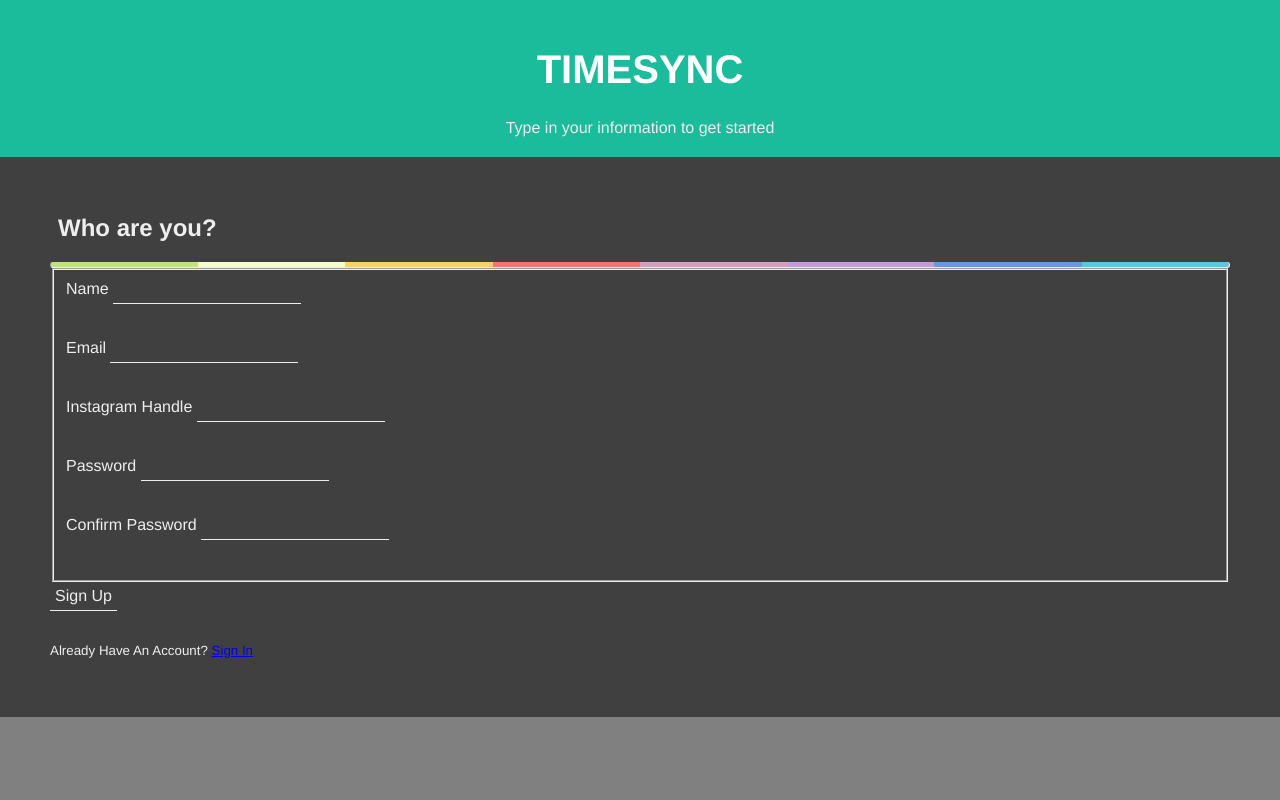
After one commit to wlingga/TimeSync, a Flask app: page /register in a window 1280 px wide. The commit adds this page. Run offline with Flask 2, Linux system fonts and the light colour scheme.

Commit message:
big push

```diff
--- a/app.py
+++ b/app.py
@@ -1,11 +1,12 @@
-from flask import Flask, render_template, request, redirect, url_for
+from flask import Flask, render_template, request, redirect, url_for, flash
 from flask_sqlalchemy import SQLAlchemy
+from forms import RegisterationForm, LoginForm
 
 app = Flask(__name__)
 
 # /// = relative path, //// = absolute path
 app.config['SQLALCHEMY_DATABASE_URI'] = 'sqlite:///db.sqlite'
-app.config['SQLALCHEMY_TRACK_MODIFICATIONS'] = False
+app.config['SECRET_KEY'] = 'amazingpassword'
 db = SQLAlchemy(app)
 
 
@@ -14,12 +15,22 @@ class Todo(db.Model):
     title = db.Column(db.String(100))
     complete = db.Column(db.Boolean)
 
-
 @app.route("/")
 def home():
     todo_list = Todo.query.all()
     return render_template("base.html", todo_list=todo_list)
 
+@app.route("/register", methods=['GET', 'POST'])
+def register():
+    form = RegisterationForm()
+    if form.validate_on_submit():
+        flash(f'Account created for {form.username.data}!', 'success')
+    return render_template('register.html', title='Register', form=form)
+
+@app.route("/login")
+def login():
+    form = LoginForm()
+    return render_template('login.html', title='Login', form=form)
 
 @app.route("/add", methods=["POST"])
 def add():
--- /dev/null
+++ b/forms.py
@@ -0,0 +1,17 @@
+from flask_wtf import FlaskForm
+from wtforms import StringField, PasswordField, SubmitField, BooleanField
+from wtforms.validators import DataRequired, Length, Email, EqualTo
+
+class RegisterationForm(FlaskForm):
+    name = StringField('Name', validators=[DataRequired(), Length(min=1, max=20)])
+    email = StringField('Email', validators=[DataRequired(), Email()])
+    ig_handle = StringField("Instagram Handle", validators=[DataRequired()])
+    password = PasswordField('Password', validators=[DataRequired()])
+    confirm_password = PasswordField('Confirm Password', validators=[DataRequired(), EqualTo('password')])
+    submit = SubmitField('Sign Up')
+
+class LoginForm(FlaskForm):
+    ig_handle = StringField("Instagram Handle", validators=[DataRequired()])
+    password = PasswordField('Password', validators=[DataRequired()])
+    remember = BooleanField('Remember Me')
+    submit = SubmitField('Login')
--- a/templates/base.html
+++ b/templates/base.html
@@ -4,7 +4,7 @@
 <head>
     <meta charset="UTF-8">
     <meta name="viewport" content="width=device-width, initial-scale=1.0">
-    <title>Todo App</title>
+    <title>Todo asdasd</title>
 
     <link rel="stylesheet" href="https://cdn.jsdelivr.net/npm/semantic-ui@2.4.2/dist/semantic.min.css">
     <script src="https://cdn.jsdelivr.net/npm/semantic-ui@2.4.2/dist/semantic.min.js"></script>
--- /dev/null
+++ b/templates/register.html
@@ -0,0 +1,235 @@
+<!DOCTYPE html>
+<html>
+  <head>
+    <title>Login</title>
+
+    <style>
+      html, body {
+      min-height: 100%;
+      }
+      body, div, form, input, select, p , hr{
+      padding: 0;
+      margin: 0;
+      outline: none;
+      font-family: Helvetica, sans-serif;
+      font-size: 16px;
+      color: #eee;
+      }
+      body {
+      background: grey;
+      background-size: cover;
+      }
+      .header {
+      padding: 20px;
+      text-align: center;
+      background: #1abc9c;
+      color: white;
+      font-size: 20px;
+      }
+      .colorgraph {
+      height: 5px;
+      border-top: 0;
+      background: #c4e17f;
+      border-radius: 5px;
+      background-image: -webkit-linear-gradient(left, #c4e17f, #c4e17f 12.5%, #f7fdca 12.5%, #f7fdca 25%, #fecf71 25%, #fecf71 37.5%, #f0776c 37.5%, #f0776c 50%, #db9dbe 50%, #db9dbe 62.5%, #c49cde 62.5%, #c49cde 75%, #669ae1 75%, #669ae1 87.5%, #62c2e4 87.5%, #62c2e4);
+      background-image: -moz-linear-gradient(left, #c4e17f, #c4e17f 12.5%, #f7fdca 12.5%, #f7fdca 25%, #fecf71 25%, #fecf71 37.5%, #f0776c 37.5%, #f0776c 50%, #db9dbe 50%, #db9dbe 62.5%, #c49cde 62.5%, #c49cde 75%, #669ae1 75%, #669ae1 87.5%, #62c2e4 87.5%, #62c2e4);
+      background-image: -o-linear-gradient(left, #c4e17f, #c4e17f 12.5%, #f7fdca 12.5%, #f7fdca 25%, #fecf71 25%, #fecf71 37.5%, #f0776c 37.5%, #f0776c 50%, #db9dbe 50%, #db9dbe 62.5%, #c49cde 62.5%, #c49cde 75%, #669ae1 75%, #669ae1 87.5%, #62c2e4 87.5%, #62c2e4);
+      background-image: linear-gradient(to right, #c4e17f, #c4e17f 12.5%, #f7fdca 12.5%, #f7fdca 25%, #fecf71 25%, #fecf71 37.5%, #f0776c 37.5%, #f0776c 50%, #db9dbe 50%, #db9dbe 62.5%, #c49cde 62.5%, #c49cde 75%, #669ae1 75%, #669ae1 87.5%, #62c2e4 87.5%, #62c2e4);
+      }
+      h2 {
+      margin: 0 0 0 8px;
+      }
+      .main-block {
+      display: flex;
+      flex-direction: column;
+      justify-content: center;
+      align-items: center;
+      height: 100%;
+      padding: 25px;
+      background: rgba(0, 0, 0, 0.5);
+      }
+      .left-part, form {
+      padding: 25px;
+      }
+      .left-part {
+      text-align: center;
+      }
+      .fa-graduation-cap {
+      font-size: 72px;
+      }
+      form {
+      display: center
+      background: rgba(0, 0, 0, 0.7);
+      }
+      .title {
+      display: flex;
+      align-items: center;
+      margin-bottom: 20px;
+      }
+      .info {
+      display: flex;
+      flex-direction: column;
+
+
+      }
+      input, select {
+      padding: 5px;
+      margin-bottom: 30px;
+      background: transparent;
+      border: none;
+      border-bottom: 1px solid #eee;
+      }
+      input::placeholder {
+      color: #eee;
+      }
+      option:focus {
+      border: none;
+      }
+      option {
+      background: black;
+      border: none;
+      opacity: 50%
+      }
+
+      .btn-item, button {
+      padding: 10px 5px;
+      margin-top: 20px;
+      border-radius: 5px;
+      border: none;
+      background: #1abc9c;
+      text-decoration: none;
+      font-size: 15px;
+      font-weight: 400;
+      color: #fff;
+      }
+      .btn-item {
+      display: inline-block;
+      margin: 20px 5px 0;
+      }
+      button {
+      width: 100%;
+      }
+      button:hover, .btn-item:hover {
+      background: #85d6de;
+      }
+
+      @media (min-width: 568px) {
+      html, body {
+      height: 100%;
+      }
+      .main-block {
+      flex-direction: row;
+      height: calc(70% - 50px);
+      }
+      .left-part, form {
+      flex: 1;
+      height: auto;
+      }
+      }
+    </style>
+  </head>
+  <body>
+
+    <div class="header">
+      <h1>TIMESYNC</h1>
+      <p>Type in your information to get started</p>
+    </div>
+    <div class="main-block">
+
+      <form method="POST" action="">
+        <div class="title">
+          <i class="fas fa-pencil-alt"></i>
+          <h2>Who are you?</h2>
+        </div>
+        <form>
+        <div class="info">
+          <hr class="colorgraph">
+            <fieldset class="form-group">
+          <div class="form-group">
+                    {{ form.name.label(class="form-control-label") }}
+
+                    {% if form.name.errors %}
+                        {{ form.name(class="form-control form-control-lg is-invalid") }}
+                        <div class="invalid-feedback">
+                            {% for error in form.name.errors %}
+                                <span>{{ error }}</span>
+                            {% endfor %}
+                        </div>
+                    {% else %}
+                        {{ form.name(class="form-control form-control-lg") }}
+                    {% endif %}
+                </div>
+                <div class="form-group">
+                    {{ form.email.label(class="form-control-label") }}
+                    {% if form.email.errors %}
+                        {{ form.email(class="form-control form-control-lg is-invalid") }}
+                        <div class="invalid-feedback">
+                            {% for error in form.email.errors %}
+                                <span>{{ error }}</span>
+                            {% endfor %}
+                        </div>
+                    {% else %}
+                        {{ form.email(class="form-control form-control-lg") }}
+                    {% endif %}
+                </div>
+
+                <div class="form-group">
+                    {{ form.ig_handle.label(class="form-control-label") }}
+                    {% if form.email.errors %}
+                        {{ form.ig_handle(class="form-control form-control-lg is-invalid") }}
+                        <div class="invalid-feedback">
+                            {% for error in form.email.errors %}
+                                <span>{{ error }}</span>
+                            {% endfor %}
+                        </div>
+                    {% else %}
+                        {{ form.ig_handle(class="form-control form-control-lg") }}
+                    {% endif %}
+                </div>
+
+                <div class="form-group">
+                    {{ form.password.label(class="form-control-label") }}
+                    {% if form.password.errors %}
+                        {{ form.password(class="form-control form-control-lg is-invalid") }}
+                        <div class="invalid-feedback">
+                            {% for error in form.password.errors %}
+                                <span>{{ error }}</span>
+                            {% endfor %}
+                        </div>
+                    {% else %}
+                        {{ form.password(class="form-control form-control-lg") }}
+                    {% endif %}
+                </div>
+                <div class="form-group">
+                    {{ form.confirm_password.label(class="form-control-label") }}
+                    {% if form.confirm_password.errors %}
+                        {{ form.confirm_password(class="form-control form-control-lg is-invalid") }}
+                        <div class="invalid-feedback">
+                            {% for error in form.confirm_password.errors %}
+                                <span>{{ error }}</span>
+                            {% endfor %}
+                        </div>
+                    {% else %}
+                        {{ form.confirm_password(class="form-control form-control-lg") }}
+                    {% endif %}
+                </div>
+            </fieldset>
+
+            <div class="form-group">
+                {{ form.submit }}
+            </div>
+
+            </div>
+                <div class="border-top pt-3">
+                    <small class="text-muted">
+                        Already Have An Account? <a class="ml-2" href="{{ url_for('login') }}">Sign In</a>
+                    </small>
+                </div>
+
+        </form>
+
+
+        </div>
+    </div>
+  </body>
+</html>
```
Also changed, not shown: templates/login.html (added, +184 -0 lines), templates/scrap.html (added, +49 -0 lines), db.sqlite.
